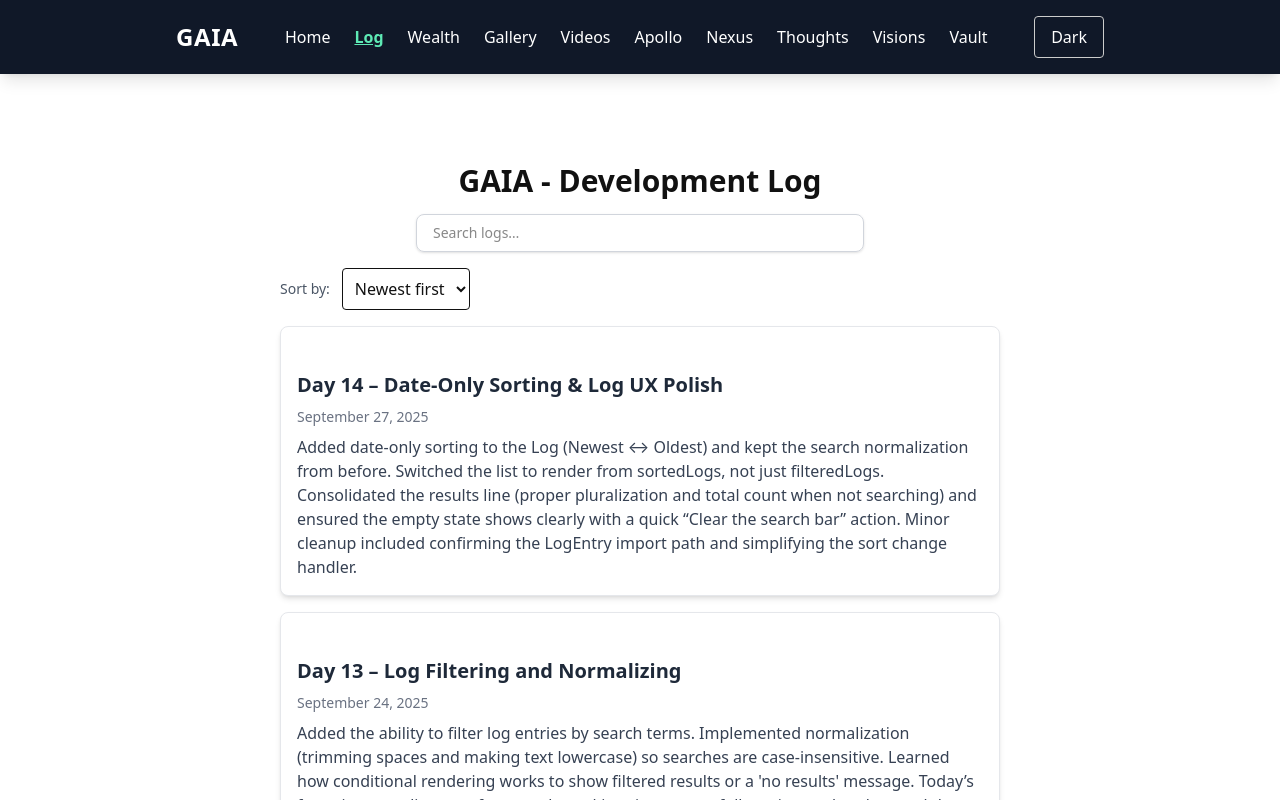
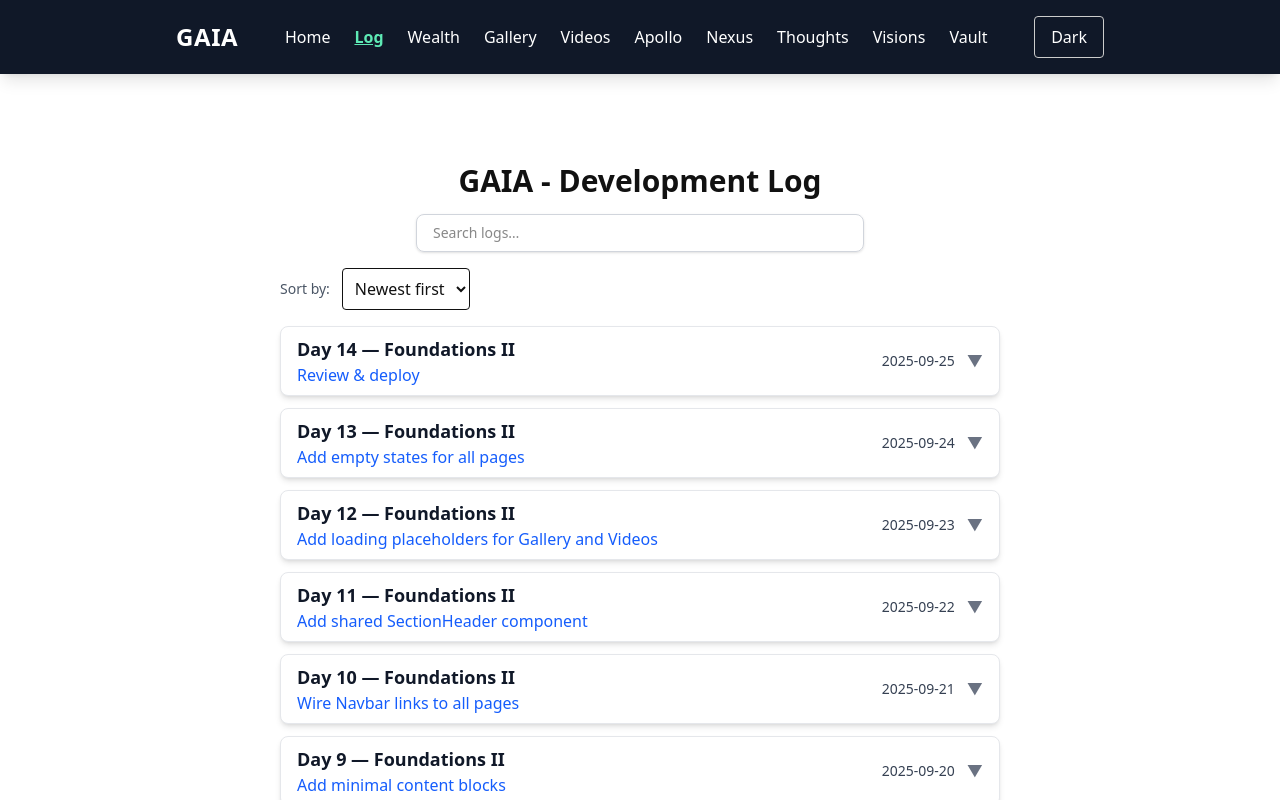
Before and after one commit to Mostafa-El-Masry/gaia, a Next.js app: page /log in a window 1280 px wide. Shown: the top 800 px of the page. Built offline with nearby package versions, Linux system fonts and the light colour scheme.

Commit message:
updating the logs

```diff
--- a/app/components/LogEntry.tsx
+++ b/app/components/LogEntry.tsx
@@ -1,19 +1,100 @@
+"use client";
+import { useState } from "react";
 
-type LogEntryProps =  {
-  id: number;
-  date: string;
-  title: string;
-  content: string;
+type LogEntryProps = {
+  day: number;
+  date: string; // ISO format
+  week: string;
+  task: string;
+  whatIDid: string;
+  filesTouched: string[];
+  link?: string;
+  learned: string[];
+};
+
+export default function LogEntry({
+  day,
+  date,
+  week,
+  task,
+  whatIDid,
+  filesTouched,
+  link,
+  learned,
+}: LogEntryProps) {
+  const [isOpen, setIsOpen] = useState(false);
+
+  return (
+    <div className="max-w-4xl mx-auto bg-white dark:bg-gray-800 shadow-md rounded-lg border border-gray-200 dark:border-gray-700 mb-3">
+      {/* Header (always visible) */}
+      <button
+        onClick={() => setIsOpen(!isOpen)}
+        className="w-full flex justify-between items-center px-4 py-2 text-left focus:outline-none"
+      >
+        <div className="flex flex-col items-start">
+          <span className="text-lg font-bold text-gray-900 dark:text-gray-100">
+            Day {day} — {week}
+          </span>
+          <span className="text-md max-w-xl text-blue-600 dark:text-emerald-500">
+            {task}
+          </span>
+        </div>
+
+        <div className="flex items-center gap-3">
+          <p className="text-sm font-medium text-gray-700 dark:text-gray-300">
+            {date}
+          </p>
+          <span className="text-gray-500 dark:text-gray-400 text-base">
+            {isOpen ? "▲" : "▼"}
+          </span>
+        </div>
+      </button>
+
+      {/* Collapsible content */}
+      {isOpen && (
+        <div className="px-6 pb-6 space-y-4">
+          {/* What I did */}
+          <p className="text-gray-700 dark:text-gray-300">{whatIDid}</p>
+
+          {/* Files touched */}
+          {filesTouched.length > 0 && (
+            <div>
+              <h5 className="text-sm font-semibold text-gray-800 dark:text-gray-200 mb-1">
+                Files Touched:
+              </h5>
+              <ul className="list-disc list-inside text-gray-600 dark:text-gray-400 text-sm space-y-1">
+                {filesTouched.map((file, index) => (
+                  <li key={index}>{file}</li>
+                ))}
+              </ul>
+            </div>
+          )}
+
+          {/* Link */}
+          {link && (
+            <a
+              href={link}
+              target="_blank"
+              rel="noopener noreferrer"
+              className="inline-block text-blue-600 dark:text-blue-400 text-sm font-medium hover:underline"
+            >
+              View Deployment
+            </a>
+          )}
+
+          {/* Learned */}
+          <div>
+            <h5 className="text-sm font-semibold text-gray-800 dark:text-gray-200 mb-1">
+              Learned:
+            </h5>
+            <ul className="list-disc list-inside text-gray-600 dark:text-gray-400 text-sm space-y-1">
+              {learned.map((lesson, index) => (
+                <li key={index}>{lesson}</li>
+              ))}
+            </ul>
+          </div>
+        </div>
+      )}
+    </div>
+  );
 }
-
-export default function LogEntry ({ id, date, title, content }: LogEntryProps) {
-  return (
-    <>
-    <div className="bg-white mb-4 max-w-3xl mx-auto p-4 border border-gray-200 rounded-lg shadow-md hover:shadow-sm transition">
-      <h3 className="text-xl font-bold text-gray-800">{title}</h3>
-      <span className="block text-sm text-gray-500">{date}</span>
-      <p className="mt-2 text-gray-700">{content}</p>
-    </div>
-    </>
-  );
-};
--- a/app/log/page.tsx
+++ b/app/log/page.tsx
@@ -3,7 +3,6 @@
 import { logData } from "@/data/logData";
 import { useState } from "react";
 import LogEntry from "@/app/components/LogEntry";
-
 
 type SortOrder = "Newest" | "Oldest";
 
@@ -19,7 +18,7 @@ export default function LogPage() {
   // Filter first (case-insensitive, title + content)
   const filteredLogs = normalized
     ? logData.filter((entry) => {
-        const haystack = (entry.title + " " + entry.content).toLowerCase();
+        const haystack = { ...entry }.toString().toLowerCase();
         return haystack.includes(normalized);
       })
     : logData;
@@ -42,11 +41,9 @@ export default function LogPage() {
   // const total = logData.length;
   const count = sortedLogs.length;
 
-
-
   return (
     <main className="max-w-3xl mx-auto p-6">
-       <h1 className="text-3xl font-bold mb-6 text-center">
+      <h1 className="text-3xl font-bold mb-6 text-center">
         GAIA - Development Log
       </h1>
 
@@ -60,7 +57,7 @@ export default function LogPage() {
         aria-label="Search logs"
       />
 
-     {/* (D) NEW: sort dropdown */}
+      {/* (D) NEW: sort dropdown */}
       <div className="mb-4 flex items-center gap-3">
         <label htmlFor="sort" className="text-sm text-gray-600">
           Sort by:
@@ -82,7 +79,9 @@ export default function LogPage() {
       {/* 6) Empty state vs. list */}
       {count === 0 ? (
         <div className="rounded-lg border p-6 text-gray-700 bg-white">
-          <p className="font-medium mb-1">No log entries found matching your search terms</p>
+          <p className="font-medium mb-1">
+            No log entries found matching your search terms
+          </p>
           <p className="text-sm">
             Try a different search term {searchTerm}.
             {/* (Optional) small quality-of-life: clear search */}
@@ -91,14 +90,14 @@ export default function LogPage() {
               onClick={() => setSearchTerm("")}
               className="underline px-3"
             >
-             Clear The Search Bar
+              Clear The Search Bar
             </button>
           </p>
         </div>
       ) : (
         <section>
           {sortedLogs.map((entry) => (
-            <LogEntry key={entry.id} {...entry} />
+            <LogEntry key={entry.day} {...entry} />
           ))}
         </section>
       )}
--- a/data/logData.ts
+++ b/data/logData.ts
@@ -1,104 +1,237 @@
-// /app/data/logdata.tsx
+// data/logData.ts
 
 export type LogEntry = {
   day: number;
+  date: string; // ISO format
   week: string;
   task: string;
   whatIDid: string;
   filesTouched: string[];
-  link?: string; // optional, your Vercel URL
-  issues?: string; // optional, any blockers
-  decisions?: string; // optional, choices you made
-  learned?: string[]; // optional, quick bullets of what you learned
-  id: number;
-  date: string;
-  title: string;
-  content: string;
+  link?: string;
+  learned: string[];
 };
 
 export const logData: LogEntry[] = [
   {
-    id: 14,
-    date: `September 27, 2025`,
-    title: `Day 14 – Date-Only Sorting & Log UX Polish`,
-    content: `Added date-only sorting to the Log (Newest ↔ Oldest) and kept the search normalization from before. Switched the list to render from sortedLogs, not just filteredLogs. Consolidated the results line (proper pluralization and total count when not searching) and ensured the empty state shows clearly with a quick “Clear the search bar” action. Minor cleanup included confirming the LogEntry import path and simplifying the sort change handler.`,
+    day: 14,
+    date: "2025-09-25",
+    week: "Foundations II",
+    task: "Review & deploy",
+    whatIDid:
+      "Tested all routes, verified Navbar links, checked accessibility, ensured Tailwind polish is consistent, deployed to Vercel.",
+    filesTouched: [
+      "components/Header.tsx",
+      "app/layout.tsx",
+      "components/SectionHeader.tsx",
+      "components/EmptyState.tsx",
+    ],
+    link: "https://your-vercel-url.vercel.app",
+    learned: [
+      "How review days consolidate weekly progress",
+      "Importance of catching small consistency issues",
+      "How to reflect on friction points for later refactor weeks",
+    ],
   },
   {
-    id: 13,
-    date: `September 24, 2025`,
-    title: `Day 13 – Log Filtering and Normalizing`,
-    content: `Added the ability to filter log entries by search terms. Implemented normalization (trimming spaces and making text lowercase) so searches are case-insensitive. Learned how conditional rendering works to show filtered results or a 'no results' message. Today’s focus is not coding new features, but taking time to carefully review and understand the flow: state → normalize → filter → render.`,
+    day: 13,
+    date: "2025-09-24",
+    week: "Foundations II",
+    task: "Add empty states for all pages",
+    whatIDid:
+      "Created EmptyState component and added to every page with unique messages.",
+    filesTouched: ["components/EmptyState.tsx", "all page.tsx files"],
+    learned: [
+      "What empty states are and why they matter",
+      "How reusable components simplify design",
+      "How subtle styling communicates context",
+    ],
   },
   {
-    id: 12,
-    date: `September 23, 2025`,
-    title: `Day 12 – Adding a Search Filter to the Log`,
-    content: `Today I added a search bar to the Log page. I learned how React state can store the current search term and update it whenever the user types. The input is controlled by state, meaning the text in the input box always matches what React is holding in memory. I also practiced using the .filter() method to only show log entries where the title or content includes the search term. At first, I didn’t fully understand how useState and controlled inputs worked, but after experimenting I built a clearer mental model. Now I can type into the search bar and instantly filter my log history.`,
+    day: 12,
+    date: "2025-09-23",
+    week: "Foundations II",
+    task: "Add loading placeholders for Gallery and Videos",
+    whatIDid:
+      "Created loading.tsx in Gallery and Videos to show skeleton UI during data fetch delays.",
+    filesTouched: ["app/gallery/loading.tsx", "app/videos/loading.tsx"],
+    learned: [
+      "How Next.js automatically uses loading.tsx",
+      "Why skeleton UIs improve UX",
+      "How to simulate delay with setTimeout in async pages",
+    ],
   },
   {
-    id: 11,
-    date: `September 22, 2025`,
-    title: `Day 11 – Refactoring the Log with Components`,
-    content: `Today I refactored the Log page to use a reusable 'LogEntry' component. Instead of writing the markup for each log item directly inside the Log page, I created a component that accepts props: id, date, title, and content. This makes the code cleaner and more maintainable. If I ever change the layout of a log entry (for example, how the date looks), I only need to update it once inside the LogEntry component instead of updating every entry manually. I also practiced passing props and destructuring them inside the component. This improved my understanding of how data flows between components in React/Next.js.`,
+    day: 11,
+    date: "2025-09-22",
+    week: "Foundations II",
+    task: "Add shared SectionHeader component",
+    whatIDid:
+      "Created SectionHeader.tsx and replaced duplicated headings in all pages with reusable component.",
+    filesTouched: ["components/SectionHeader.tsx", "all page.tsx files"],
+    learned: [
+      "How props pass data to components",
+      "Why DRY code matters for maintainability",
+      "How semantic HTML improves accessibility",
+    ],
   },
   {
-    id: 10,
-    date: `September 21, 2025`,
-    title: `Day 10 - Understanding and Simplifying Props`,
-    content: `Today I worked on improving my understanding of how props work in React with TypeScript. Initially, I tried using React.FC with typed props, but it was giving errors in VS Code. After some clarification, I switched to a simpler option: defining the props type and directly annotating the function arguments. This made the component easier to read and avoided unnecessary complexity. The LogEntry component now takes id, date, title, and content props cleanly, without relying on React.FC. This step helped me feel more confident about handling props and simplifying code when needed.`,
+    day: 10,
+    date: "2025-09-21",
+    week: "Foundations II",
+    task: "Wire Navbar links to all pages",
+    whatIDid:
+      "Expanded navLinks in Header.tsx to include all 11 routes. Used usePathname to highlight active link.",
+    filesTouched: ["components/Header.tsx"],
+    learned: [
+      "Difference between <a> and <Link> in Next.js",
+      "How to conditionally style active links",
+      "Why aria-current helps accessibility",
+    ],
   },
   {
-    id: 9,
-    date: `September 20,2025`,
-    title: `Day 9 - Building the Log Page UI`,
-    content: `Today I created the first version of the Log page in Gaia. I set up a centered layout with a clean container using TailwindCSS, added a main heading, and built placeholder cards for daily log entries. Each card has a title (e.g., “Day 1 – Project Setup”) and a short description. The entries are static for now, but this page is now ready to later connect with logdata.tsx so the content can be updated automatically.`,
+    day: 9,
+    date: "2025-09-20",
+    week: "Foundations II",
+    task: "Add minimal content blocks",
+    whatIDid:
+      "Expanded placeholders with unique titles, descriptions, and stub buttons for each page.",
+    filesTouched: ["all new page.tsx files"],
+    learned: [
+      "How to make each page unique with minimal content",
+      "Why placeholder text helps navigation feel alive",
+      "Stub actions give visual anchors for later features",
+    ],
   },
   {
-    id: 8,
-    date: `September 19, 2025`,
-    title: `Day 8 – Styling the Navbar`,
-    content: `Today I focused on making the Navbar look professional using TailwindCSS.  I added clean spacing between the links, hover effects to make the navigation more interactive, and adjusted font sizes and weights for readability. I also set up responsive behavior: on desktop the full navigation is visible, while on smaller screens it collapses into a hamburger menu placeholder. This made the navigation feel polished and user-friendly.`,
+    day: 8,
+    date: "2025-09-19",
+    week: "Foundations II",
+    task: "Scaffold all pages (Welcome, Core, Gallery, Videos, Wealth, Abollo, Nexus, Thoughts, Visions, Vault, About)",
+    whatIDid:
+      "Created folders and page.tsx files for 10 new routes, each with a heading, paragraph, and stub button.",
+    filesTouched: [
+      "app/welcome/page.tsx",
+      "app/core/page.tsx",
+      "app/gallery/page.tsx",
+      "app/videos/page.tsx",
+      "app/wealth/page.tsx",
+      "app/abollo/page.tsx",
+      "app/nexus/page.tsx",
+      "app/thoughts/page.tsx",
+      "app/visions/page.tsx",
+      "app/vault/page.tsx",
+      "app/about/page.tsx",
+    ],
+    learned: [
+      "How Next.js App Router maps folders to routes",
+      "Why scaffolding early prevents forgetting sections",
+      "Difference between Home route and other pages",
+    ],
   },
   {
-    id: 7,
-    date: `September 18, 2025`,
-    title: `Day 7 – Placeholder Pages Created`,
-    content: `Set up three simple placeholder pages for Money, Photos, and Videos. Linked them from the Navbar so navigation is now functional. Each page currently shows only a title and short description, ready to expand later. No client-side logic yet, keeping everything simple.`,
+    day: 7,
+    date: "2025-09-18",
+    week: "Foundations I",
+    task: "Review & deploy",
+    whatIDid:
+      "Cleaned up Navbar and Footer, confirmed theme toggle works, tested accessibility, deployed to Vercel.",
+    filesTouched: [
+      "app/layout.tsx",
+      "components/Header.tsx",
+      "components/Footer.tsx",
+    ],
+    learned: [
+      "How to reflect at the end of a dev cycle",
+      "How small review days prevent big problems later",
+      "That deploy tests real-world performance",
+    ],
   },
   {
-    id: 6,
-    date: `September 17, 2025`,
-    title: `Day 6 – Mobile-Friendly Navbar`,
-    content: `Added a responsive navbar that now works on both desktop and mobile. Implemented a hamburger menu using useState to toggle visibility of navigation links. On desktop, links are always visible, while on mobile, they are hidden until the hamburger button is clicked. This makes GAIA easier to use on smaller screens.`,
+    day: 6,
+    date: "2025-09-17",
+    week: "Foundations I",
+    task: "Light Tailwind polish for header/footer",
+    whatIDid:
+      "Added responsive spacing, typography tweaks, and hover effects for Navbar and Footer.",
+    filesTouched: ["components/Header.tsx", "components/Footer.tsx"],
+    learned: [
+      "How Tailwind utility classes style components fast",
+      "Why consistent spacing makes UI feel polished",
+      "That small hover animations improve UX",
+    ],
   },
   {
-    id: 5,
-    date: `September 16, 2025`,
-    title: `Day 5 – Navbar Added`,
-    content: `Today I built the Navbar for GAIA. I created a Navbar.tsx component, added navigation links for Home, Log, Money, Photos, and Videos. Then I included it in the layout.tsx file so it appears on all pages. The Navbar is styled with TailwindCSS (dark background, white text) and uses Next.js <Link> for smooth, instant navigation. GAIA now feels more like a real application.`,
+    day: 5,
+    date: "2025-09-16",
+    week: "Foundations I",
+    task: "Accessibility pass",
+    whatIDid:
+      "Added skip link, aria-current for nav, focus states, and screen reader labels.",
+    filesTouched: ["components/Header.tsx", "app/layout.tsx"],
+    learned: [
+      "What accessibility means in practice",
+      "How aria attributes help screen readers",
+      "Why keyboard navigation must be tested early",
+    ],
   },
   {
-    id: 4,
-    date: `September 15, 2025`,
-    title: `Day 4 – First React Hurdles`,
-    content: `I experimented with loading components (like the Log) in Next.js. At first I struggled with React concepts (useState, useEffect) and got errors. Instead of forcing it, I decided to keep it simple and continue with the Log as it is now. The goal became: get something working, refine later. I also confirmed that I want to document each day as a narrative in the Log.`,
+    day: 4,
+    date: "2025-09-15",
+    week: "Foundations I",
+    task: "Persist theme choice in localStorage",
+    whatIDid:
+      "Added a simple theme toggle that saves light/dark preference locally.",
+    filesTouched: ["components/Header.tsx"],
+    learned: [
+      "How to use localStorage in Next.js",
+      "What hydration errors are and how to avoid them",
+      "That persistence improves UX by remembering settings",
+    ],
   },
   {
-    id: 3,
-    date: `September 14, 2025`,
-    title: `Day 3 – The Loader Idea`,
-    content: `I asked about building a Loader system like the one I had in vanilla JavaScript, where components load dynamically into the main page. We discovered that in Next.js this can be done differently, using layouts and components instead of manual loaders. I left styling (hamburger menu and mobile-friendly UI) for later steps.`,
+    day: 3,
+    date: "2025-09-14",
+    week: "Foundations I",
+    task: "Client interactivity on Navbar",
+    whatIDid:
+      "Made Navbar highlight active route with usePathname, added hover/tap interactivity.",
+    filesTouched: ["components/Header.tsx"],
+    learned: [
+      "What hooks are in React",
+      "How usePathname works in Next.js",
+      "Difference between static vs. interactive components",
+    ],
   },
   {
-    id: 2,
-    date: `September 13, 2025`,
-    title: `Day 2 – Logging the Journey`,
-    content: `I focused on creating a Log system for GAIA. I set up a logdata.tsx file to hold entries like this one, which will document every step of the journey. I also discussed whether to keep log data inside the same app or in a separate database. For now, I chose to keep it separate for clarity.`,
+    day: 2,
+    date: "2025-09-13",
+    week: "Foundations I",
+    task: "Add shared Header and Footer",
+    whatIDid:
+      "Created Header.tsx with Navbar and Footer.tsx with basic layout. Added to root layout.",
+    filesTouched: [
+      "components/Header.tsx",
+      "components/Footer.tsx",
+      "app/layout.tsx",
+    ],
+    learned: [
+      "What a shared layout is in Next.js",
+      "How children get injected into layout",
+      "That components keep code reusable",
+    ],
   },
   {
-    id: 1,
-    date: `September 12, 2025`,
-    title: `Day 1 – GAIA Begins`,
-    content: `Today I created the foundation for GAIA in Next.js. I used npx create-next-app@latest to scaffold the project. I chose TypeScript, ESLint, and TailwindCSS as the core tools. After some initial errors, I got the app running successfully and deployed a demo version to Vercel. GAIA officially has a heartbeat.`,
+    day: 1,
+    date: "2025-09-12",
+    week: "Foundations I",
+    task: "Create Next app, Git + Vercel",
+    whatIDid:
+      "Initialized Next.js app, pushed to GitHub, linked with Vercel, confirmed deployment works.",
+    filesTouched: ["package.json", "app/layout.tsx", "app/page.tsx"],
+    learned: [
+      "How to bootstrap a Next.js project",
+      "Why Git is needed for version control",
+      "How Vercel auto-deploy works with GitHub",
+    ],
   },
 ];
```
